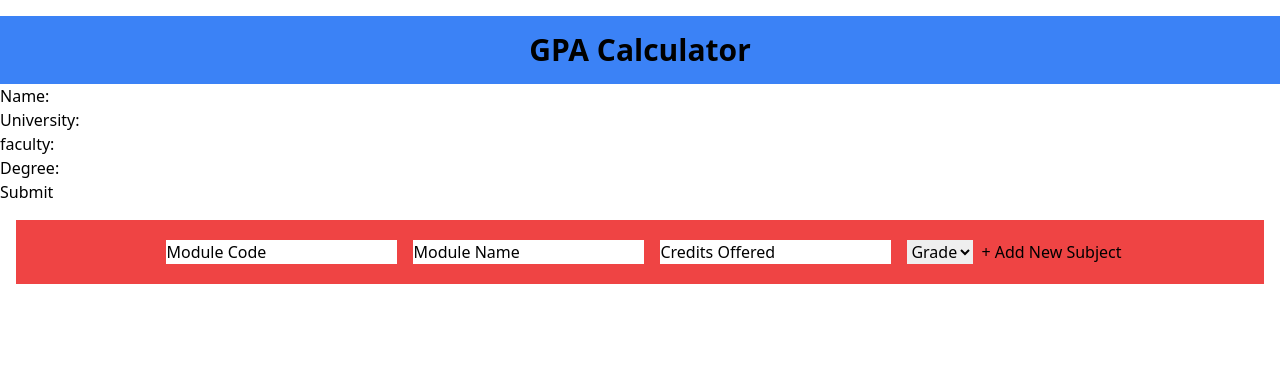
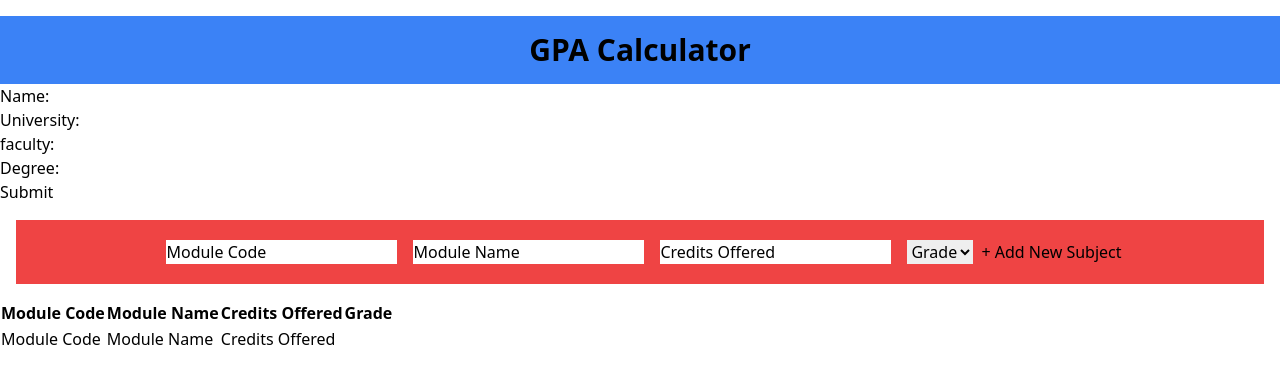
Before and after one commit to vishwajayawickrama/GPA-Calculator, a React (Create React App) app: page / in a window 1280 px wide. Both pictures are taken after a click on the button "+ Add New Subject". Shown: the top 384 px of the page. Built offline with nearby package versions, Linux system fonts and the light colour scheme.

Commit message:
Array to store subject details and table to show that details

```diff
--- a/src/components/Subjects.js
+++ b/src/components/Subjects.js
@@ -1,13 +1,15 @@
 import React, { useState } from "react";
 export const Subjects = () => {
+  const [formsData, setFormsData] = useState([]);   // Array to store all subjects
   const [formData, setFormData] = useState({
     modulecode: "Module Code",
-    modulename: "",
-    credits: "",
+    modulename: "Module Name",
+    credits: "Credits Offered",
     grade: "",
   });
 
   const handleInputChange = (event) => {
+    // When input changes take previos values from object and add new data to it
     const { name, value } = event.target;
     setFormData({
       ...formData,
@@ -15,8 +17,15 @@ export const Subjects = () => {
     });
   };
   const handleSubmit = (event) => {
-    event.preventDefault();
+    event.preventDefault(); // Prevent default submitting form
     console.log("Form submitted with data:", formData);
+    setFormsData([...formsData, formData]); //Adding new object to array
+    setFormData({     // Clearing out previous values from form object
+      modulecode: "Module Code",
+      modulename: "Module Name",
+      credits: "Credits Offered",
+      grade: formData.grade,
+    });
   };
   return (
     <>
@@ -34,18 +43,23 @@ export const Subjects = () => {
         <input
           type="text"
           name="modulename"
-          value="Module Name"
+          value={formData.modulename}
           onChange={handleInputChange}
           className="m-2"
         ></input>
         <input
           type="text"
           name="credits"
-          value="Credits Offered"
+          value={formData.credits}
           onChange={handleInputChange}
           className="m-2"
         ></input>
-        <select id="grade" name="grade" onChange={handleInputChange} className="m-2">
+        <select
+          id="grade"
+          name="grade"
+          onChange={handleInputChange}
+          className="m-2"
+        >
           <option value="" disabled selected>
             Grade
           </option>
@@ -64,6 +78,28 @@ export const Subjects = () => {
         <br />
         <button type="submit">+ Add New Subject</button>
       </form>
+
+      <table>
+        <thead>
+          <tr>
+            <th>Module Code</th>
+            <th>Module Name</th>
+            <th>Credits Offered</th>
+            <th>Grade</th>
+          </tr>
+        </thead>
+        <tbody>
+          {formsData.map((data, index) => (
+            <tr key={index}>
+              {/* TODO: Add delete row button to delete entire subject */}
+              <td>{data.modulecode}</td>
+              <td>{data.modulename}</td>
+              <td>{data.credits}</td>
+              <td>{data.grade}</td>
+            </tr>
+          ))}
+        </tbody>
+      </table>
     </>
   );
 };
```
